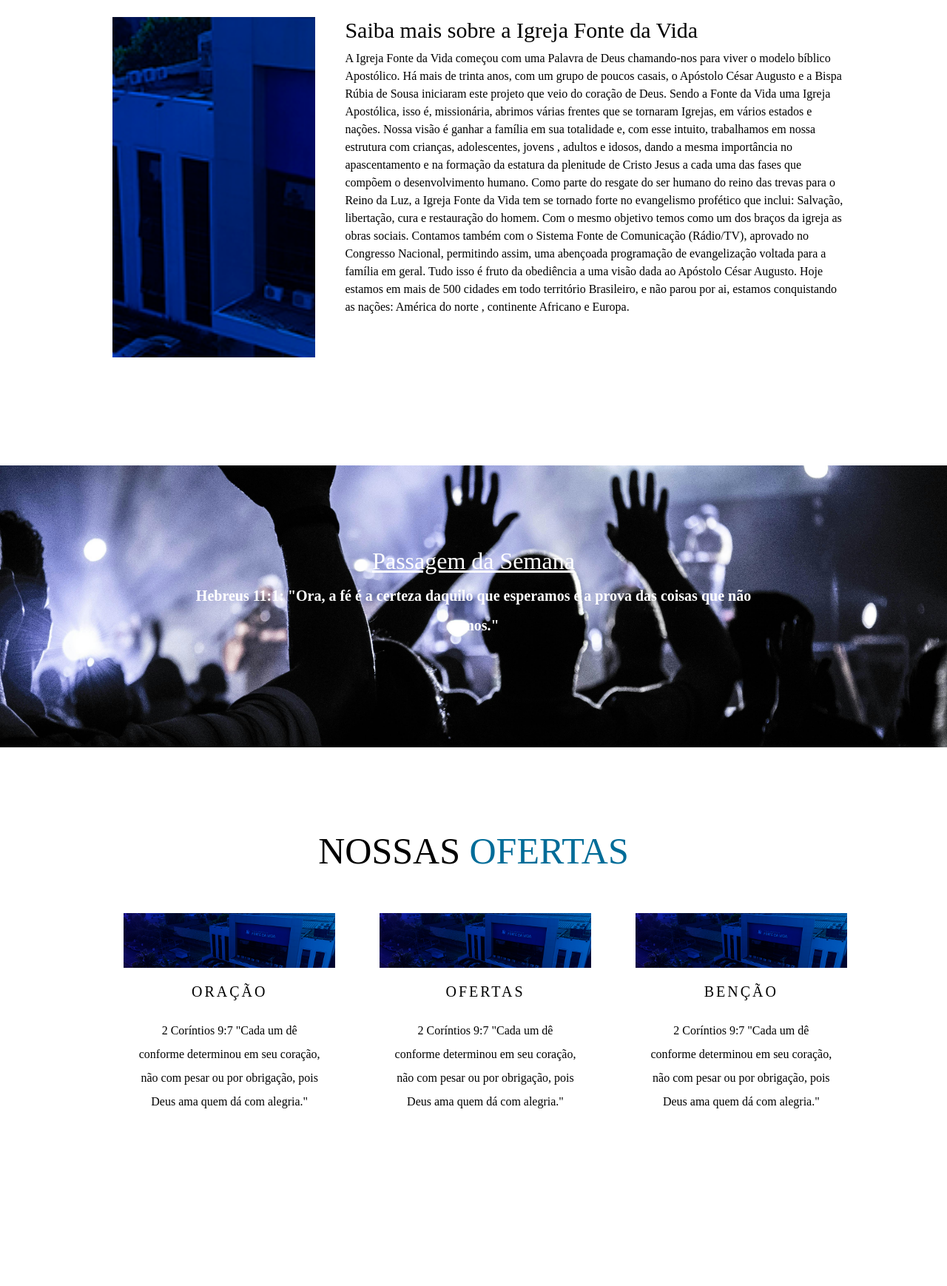
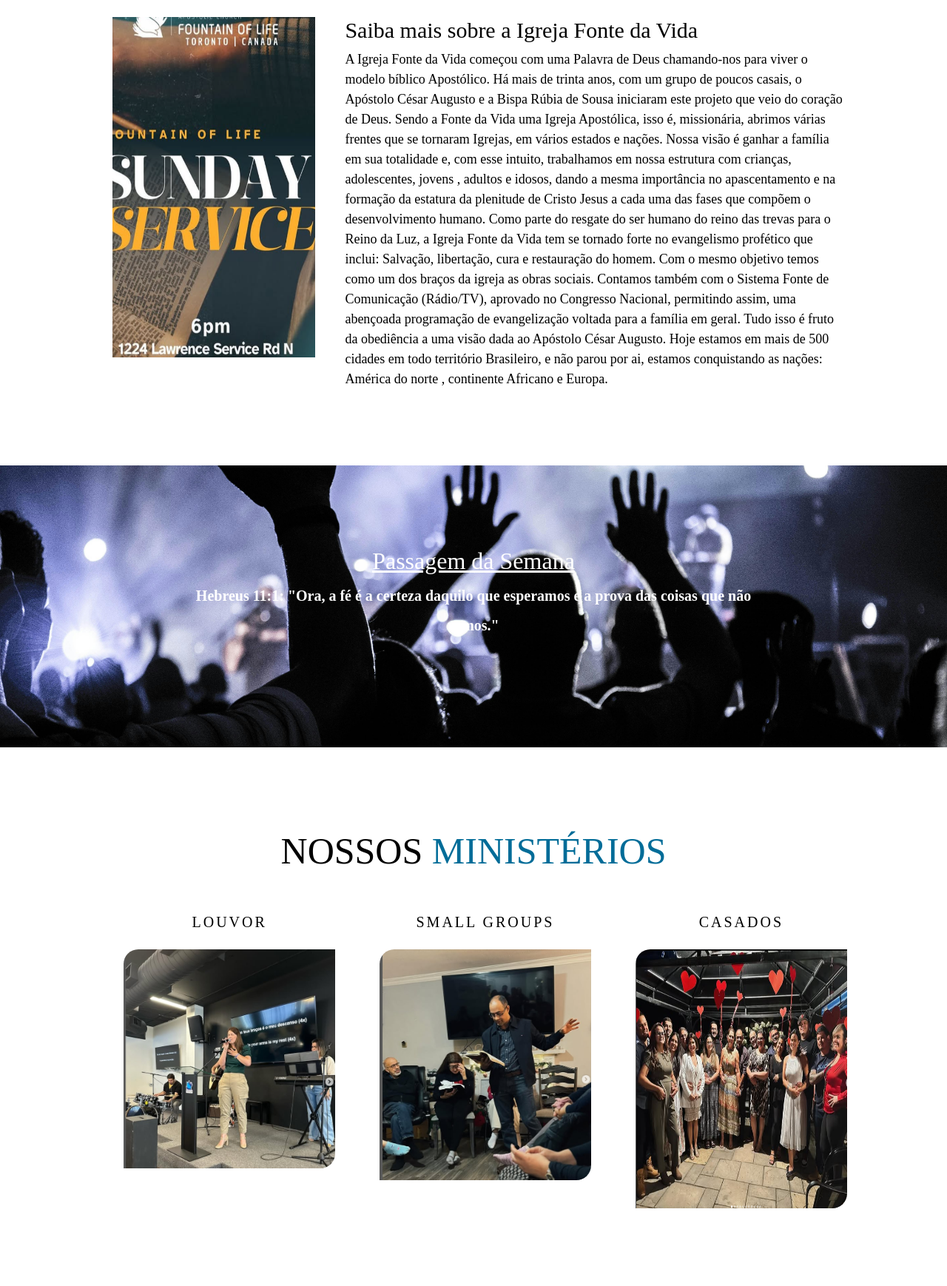
Before and after one commit to TiagoPdaS/site-fonte-da-vida, a plain HTML site: page index.html in a window 1280 px wide. Shown: the part 1021-2759 px from the top of the page at 74% size. Drawn offline with nearby package versions, Linux system fonts and the light colour scheme.

Commit message:
conteudos
iniciando conteudos do menu ministerio

```diff
--- a/index.html
+++ b/index.html
@@ -20,7 +20,7 @@
         <ul class="nav">
             <li><a href="#">Home</li>
             <li><a href="#about">Sobre Nós</li>
-            <li><a href="#services">Nossos Servicos</li>
+            <li><a href="#services">Ministérios</li>
             <li><a href="#contact" class="nav-btn">Contato</a></li>
 
         </ul>
@@ -40,9 +40,11 @@
             <ul class="dropdown-menu">
                 <li><a class="dropdown-item" href="https://www.instagram.com/fontedavidatoronto/" target="_blank"><i
                             class="bi bi-instagram"></i> Instagram</a></li>
-                <li><a class="dropdown-item" href="https://wa.me/14377707282" target="_blank"><i class="bi bi-whatsapp"></i> WhatsApp</a></li>
+                <li><a class="dropdown-item" href="https://wa.me/14377707282" target="_blank"><i
+                            class="bi bi-whatsapp"></i> WhatsApp</a></li>
 
-                <li><a class="dropdown-item" href="mailto:israelandrete@hotmail.com" target="_blank"><i class="bi bi-envelope"></i>
+                <li><a class="dropdown-item" href="mailto:israelandrete@hotmail.com" target="_blank"><i
+                            class="bi bi-envelope"></i>
                         E-mail</a></li>
 
             </ul>
@@ -87,32 +89,49 @@
     </section>
 
     <section class="serveices-area" id="services">
-        <h3 class="section-title">Nossas <span>Ofertas</span></h3>
+        <h3 class="section-title">Nossos <span>Ministérios</span></h3>
         <ul class="services-content">
             <li>
-                <img src="images/img-igreja.jpg" alt="igreja-imagem" srcset="">
-                <h4>Oração</h4>
-                <p>2 Coríntios 9:7
+                <h4>Louvor</h4>
+                <div class="service-item">
 
-                    "Cada um dê conforme determinou em seu coração, não com pesar ou por obrigação, pois Deus ama quem
-                    dá com alegria."</p>
+                    <img src="images/louvor-fdv.jpeg" alt="ministerio de louvor-imagem">
+                    <div class="service-text">
+                        <h4>Louvor</h4>
+                        <p>Salmos 95:1-2 (NVI): <br>
+                            "Venham! Cantemos ao Senhor com alegria! Aclamemos a Rocha da nossa salvação.
+                            Vamos à presença dele com ações de graças; vamos aclamá-lo com cânticos de louvor."</p>
+                    </div>
+                </div>
             </li>
 
             <li>
-                <img src="images/img-igreja.jpg" alt="igreja-imagem" srcset="">
-                <h4>Ofertas</h4>
-                <p>2 Coríntios 9:7
-
-                    "Cada um dê conforme determinou em seu coração, não com pesar ou por obrigação, pois Deus ama quem
-                    dá com alegria."</p>
+                <h4>Small Groups</h4>
+                <div class="service-item">
+                    <img src="images/small-groups.jpeg" alt="pequeno grupo de pessoas-imagem" srcset="">
+                    <div class="service-text">
+                        <p>Atos 2:46-47 (NVI):<br />
+                            "Todos os dias continuavam a reunir-se no pátio do templo. Partiam o pão em suas casas e
+                            juntos participavam das refeições, com alegria e sinceridade de coração, louvando a Deus e
+                            tendo a simpatia de todo o povo.
+                            E o Senhor lhes acrescentava diariamente os que iam sendo salvos." </p>
+                    </div>
+                </div>
             </li>
             <li>
-                <img src="images/img-igreja.jpg" alt="igreja-imagem" srcset="">
-                <h4>Benção</h4>
-                <p>2 Coríntios 9:7
-
-                    "Cada um dê conforme determinou em seu coração, não com pesar ou por obrigação, pois Deus ama quem
-                    dá com alegria."</p>
+                <h4>Casados</h4>
+                <div class="service-item">
+                    <img src="images/casais.png" height="350px" alt="grupo de casais-imagem" srcset="">
+                    <div class="service-text">
+                        <p>Efésios 5:25-28 (NVI): <br>
+                            "Maridos, amem suas mulheres,
+                            assim como Cristo amou a igreja e entregou-se por ela para santificá-la, tendo-a purificado
+                            pelo lavar da água mediante a palavra, e para apresentá-la a si mesmo como igreja gloriosa,
+                            sem mancha nem ruga ou coisa semelhante, mas santa e inculpável. Da mesma forma, os maridos
+                            devem amar suas mulheres como a seus próprios corpos.
+                            Quem ama a sua mulher, ama a si mesmo."</p>
+                    </div>
+                </div>
             </li>
         </ul>
     </section>
--- a/style.css
+++ b/style.css
@@ -170,7 +170,7 @@ section {
     align-items: center;
     padding: 110px 100px;
     color: var(--text-color);
-    scroll-margin-top: 100px;
+    scroll-margin-top: 30px;
 }
 
 @media(max-width:1000px) {
@@ -294,7 +294,12 @@ ul.about-content {
 
 .about-left {
     flex-basis: 30%;
-    background-image: url(images/img-igreja.jpg);
+    background-image: url(images/img-fontedavida.png);
+    background-size: contain;
+    background-repeat: no-repeat;
+    background-position: top center;
+    height: auto;
+    min-height: 500px;
 }
 
 .about-right {
@@ -308,6 +313,7 @@ ul.about-content {
 .about-area p {
     max-width: 800px;
     margin-bottom: 35px;
+    font-size: 18px;
     line-height: 1.5;
     text-align: left;
     padding-left: 0;
@@ -360,6 +366,7 @@ ul.about-content {
     background-size: cover;
     background-position: center center;
     width: 100%;
+    height: auto;
     background-attachment: fixed;
     color: var(--secondary-color);
     text-align: center;
@@ -386,11 +393,40 @@ ul.services-content {
     padding: 0 30px;
     flex-basis: 33%;
     text-align: center;
+    position: relative;
+}
+.service-item {
+    position: relative;
+}
+.service-item img {
+    width: 100%;
+    max-height: 350px;
+    display: block;
+}
+.service-text {
+    position: absolute;
+    top: 0;
+    left: 0;
+    width: 100%;
+    height: 100%;
+    background: rgba(0, 108, 152, 0.822); /* Fundo semi-transparente */
+    color: white;
+    display: flex;
+    flex-direction: column;
+    justify-content: center;
+    align-items: center;
+    opacity: 0; /* Inicialmente invisível */
+    transition: opacity 0.3s ease; /* Transição suave */
+}
+.service-item:hover .service-text {
+    opacity: 1; /* Torna o texto visível ao passar o mouse */
 }
 
 .services-content img {
     width: 100%;
+    max-height: 350px;
     margin-bottom: 20px;
+    border-radius: 20px 0 20px 0;
 }
 
 .services-content li h4 {
```
Also changed, not shown: images/casais.png (added), images/img-fontedavida.png (added), images/louvor-fdv.jpeg (added), images/small-groups.jpeg (added).
